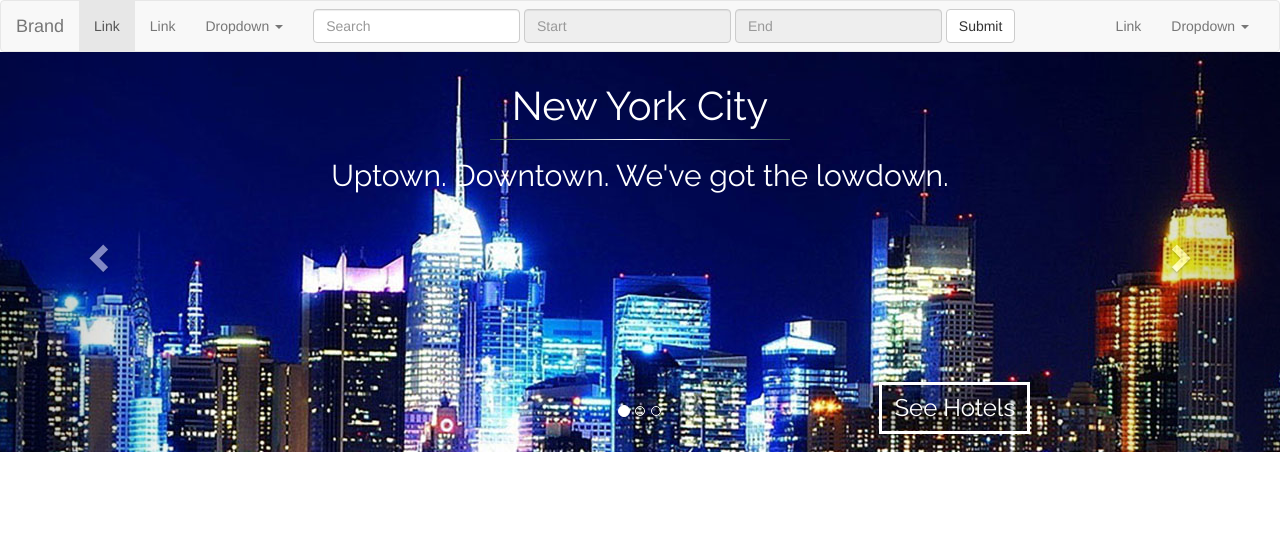
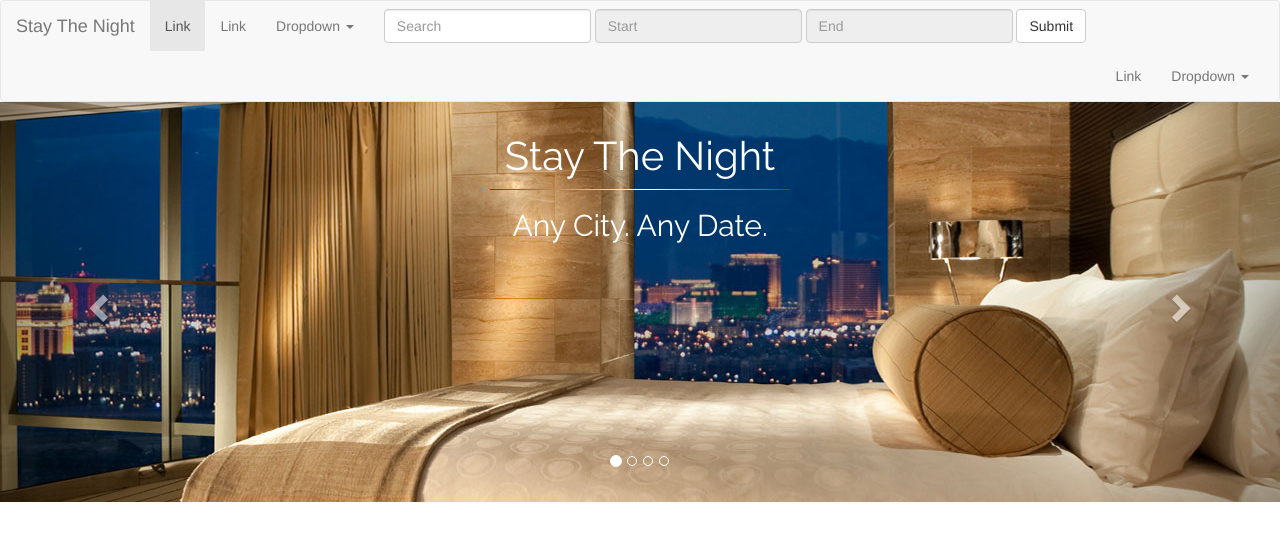
Before and after one commit to jdmiragliotta/hotelSearch, a PHP site: page / in a window 1280 px wide. Shown: the top 541 px of the page. Run offline with PHP 8.4, Linux system fonts and the light colour scheme; some libraries are stand-ins or nearby versions.

Commit message:
Added initial landing image into carousel

```diff
--- a/index.html
+++ b/index.html
@@ -1,7 +1,7 @@
 <!DOCTYPE html>
 <html>
 <head>
-  <title>Hotel Search</title>
+  <title>Stay The Night</title>
   <link rel="stylesheet" href="https://maxcdn.bootstrapcdn.com/bootstrap/3.3.5/css/bootstrap.min.css" integrity="sha512-dTfge/zgoMYpP7QbHy4gWMEGsbsdZeCXz7irItjcC3sPUFtf0kuFbDz/ixG7ArTxmDjLXDmezHubeNikyKGVyQ==" crossorigin="anonymous">
   <link rel="stylesheet" type="text/css" href="styles/default.css">
   <link rel="stylesheet" type="text/css" href="styles/default.date.css">
@@ -21,7 +21,7 @@
           <span class="icon-bar"></span>
           <span class="icon-bar"></span>
         </button>
-        <a class="navbar-brand" href="#">Brand</a>
+        <a class="navbar-brand" href="#">Stay The Night</a>
       </div>
 
       <!-- Collect the nav links, forms, and other content for toggling -->
@@ -72,11 +72,22 @@
       <li data-target="#myCarousel" data-slide-to="0" class="active"></li>
       <li data-target="#myCarousel" data-slide-to="1"></li>
       <li data-target="#myCarousel" data-slide-to="2"></li>
+      <li data-target="#myCarousel" data-slide-to="3"></li>
     </ol>
 
     <!-- Wrapper for slides -->
     <div class="carousel-inner" role="listbox">
-      <div class="item active" id="slide1">
+      <div class="item active" id="slide0">
+        <div class="city">
+          Stay The Night
+        </div>
+        <hr>
+        <div class="callout">
+          Any City. Any Date.
+        </div>
+      </div>
+
+      <div class="item" id="slide1">
         <div class="city">
           New York City
         </div>
@@ -88,6 +99,7 @@
           See Hotels
         </button> <!-- NYC Slide -->
       </div>
+
       <div class="item" id="slide2">
         <div class="city">
          Chicago
--- a/styles/styles.css
+++ b/styles/styles.css
@@ -12,6 +12,10 @@
 -----------------------------------*/
   #myCarousel .item {
     height: 400px;
+  }
+
+  #slide0 {
+    background: url('../images/main_image.jpg') top center no-repeat;
   }
 
   #slide1 {
```
Also changed, not shown: images/main-image.jpg (added), images/main_image.jpg (added).
